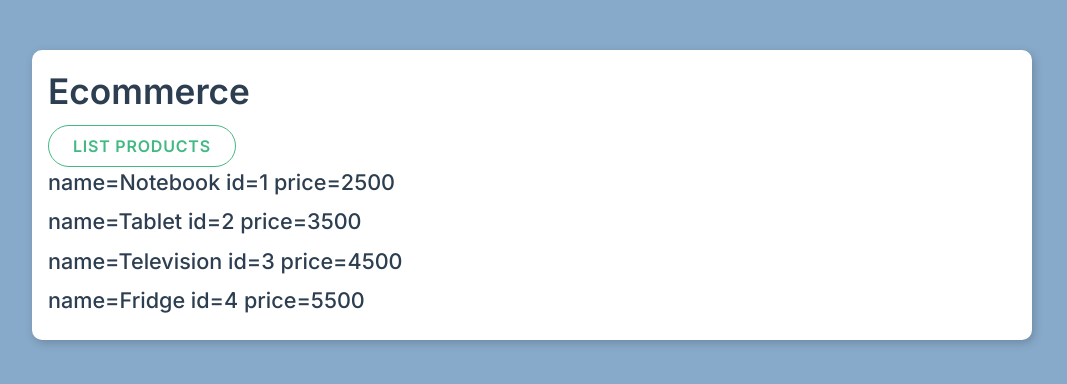
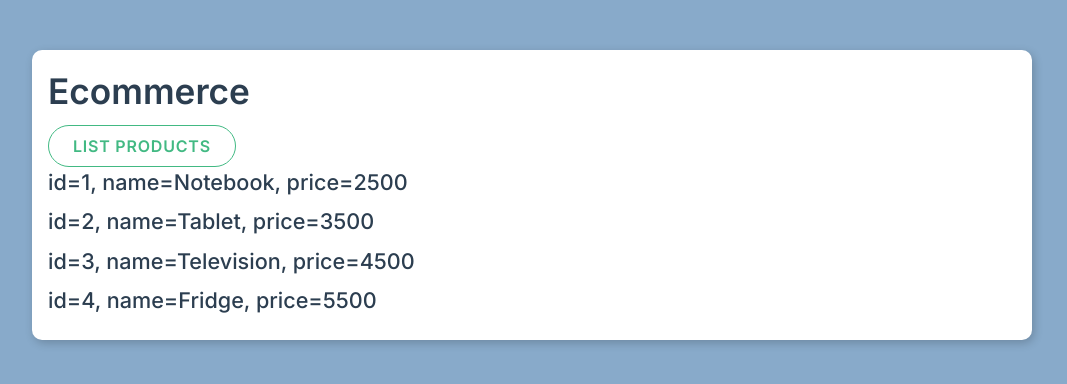
Before and after one commit to Ayeman-B-Salauddin/Ecommerce, a React (Vite) app: page / in a window 1280 px wide. Shown: the top 384 px of the page, without its empty margins (108-1175 px from the left). Built offline with nearby package versions, Linux system fonts and the light colour scheme.

Commit message:
Updated smth

```diff
--- a/src/App.tsx
+++ b/src/App.tsx
@@ -1,12 +1,14 @@
 import React from "react";
 import "bootstrap/dist/css/bootstrap.min.css";
 import Card from "./components/card/Card";
+import store from "./redux/store";
 
 
 const App = (props) => {
+
   return (
       <div>
-       <Card store={props.store.productsPage}/>
+       <Card store={store}/>
       </div>
   )
 }
--- a/src/components/card/Card.jsx
+++ b/src/components/card/Card.jsx
@@ -6,13 +6,13 @@ const Card = (props) => {
 
     return (
         <div className={style.container}>
-    <div className={style.card}>
-        <h1>Ecommerce</h1>
+            <div className={style.card}>
+                <h1>Ecommerce</h1>
 
-        <Products state={props.store.products}/>
-    </div>
+                <Products store={props.store}/>
+            </div>
         </div>
-)
+    )
 }
 
 
--- a/src/components/products/Products.jsx
+++ b/src/components/products/Products.jsx
@@ -1,14 +1,19 @@
 import React from 'react';
 import style from './Products.module.css';
+import {rerenderEntireTree} from "../../render";
 
 const Products = (props) => {
 
-    let productsElements = props.state.map(el =>
-        <div className={style.listItem}>
-            <h3> name={el.name} id={el.id} price={el.price} </h3></div>);
+    let productsElements = props.store.productsPage.products.map((el) =>
+        <div className={style.listItem} key={el.id}>
+            <h3>id={el.id},
+                name={el.name},
+                price={el.price}
+            </h3>
+        </div>);
 
     const getProducts = () => {
-
+        // code here
     }
 
     return (
@@ -20,7 +25,7 @@ const Products = (props) => {
                     List Products
                 </button>
             </div>
-            { productsElements }
+            {productsElements}
         </div>
     );
 };
--- a/src/main.tsx
+++ b/src/main.tsx
@@ -2,9 +2,6 @@ import React from "react";
 import ReactDOM from "react-dom/client";
 import App from "./App";
 import store from "./redux/store";
+import {rerenderEntireTree} from "./render";
 
-ReactDOM.createRoot(document.getElementById("root")).render(
-  <React.StrictMode>
-    <App store={store}/>
-  </React.StrictMode>
-);
+rerenderEntireTree(store);
--- a/src/redux/store.js
+++ b/src/redux/store.js
@@ -1,7 +1,6 @@
-
+import {rerenderEntireTree} from "../render";
 
 let store = {
-
     productsPage: {
         products: [
             {id: 1, name: 'Notebook', price: 2500},
@@ -10,7 +9,6 @@ let store = {
             {id: 4, name: 'Fridge', price: 5500},
         ]
     }
-
 }
 
 
--- /dev/null
+++ b/src/render.jsx
@@ -0,0 +1,12 @@
+import React from "react";
+import ReactDOM from "react-dom/client";
+import App from "./App";
+import store from "./redux/store";
+
+export let rerenderEntireTree = (store) => {
+    ReactDOM.createRoot(document.getElementById("root")).render(
+        <React.StrictMode>
+            <App store={store} />
+        </React.StrictMode>
+    );
+}
```
Also changed, not shown: src/main.css (added, +13 -0 lines).
